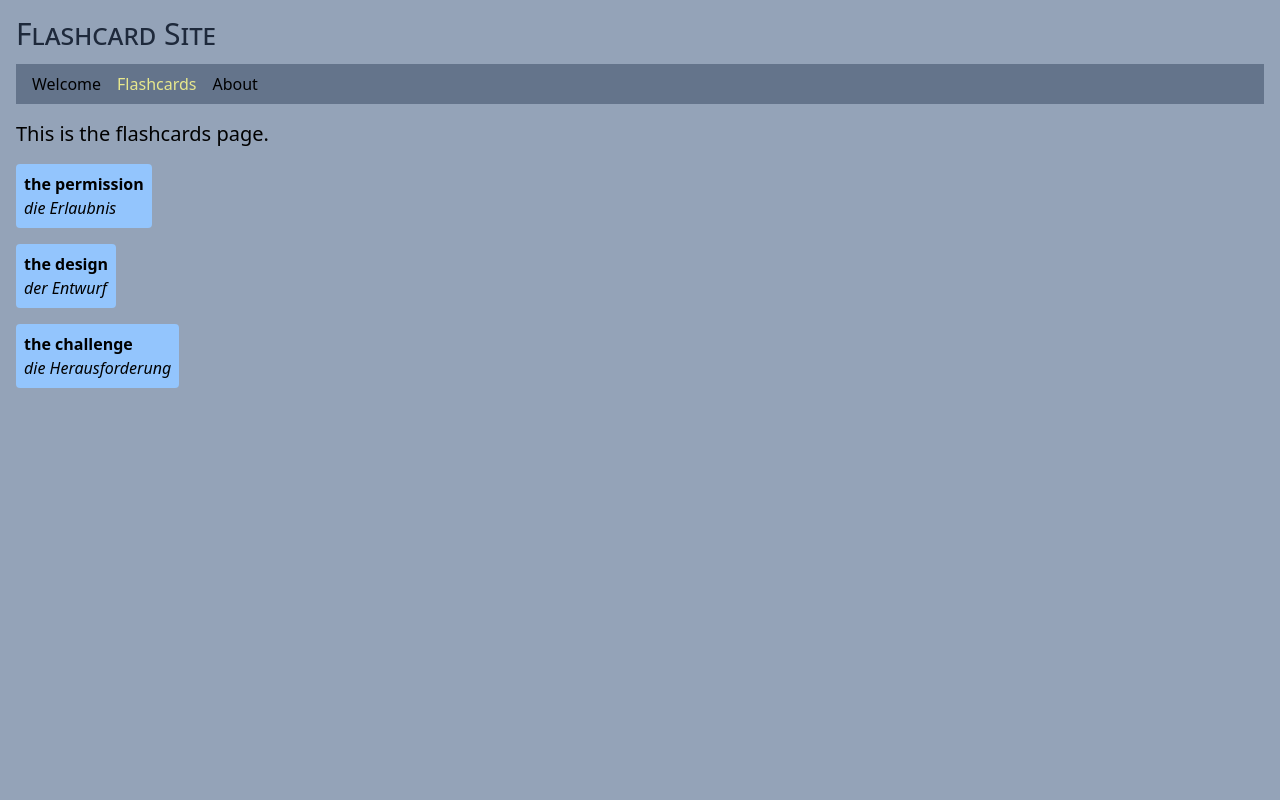
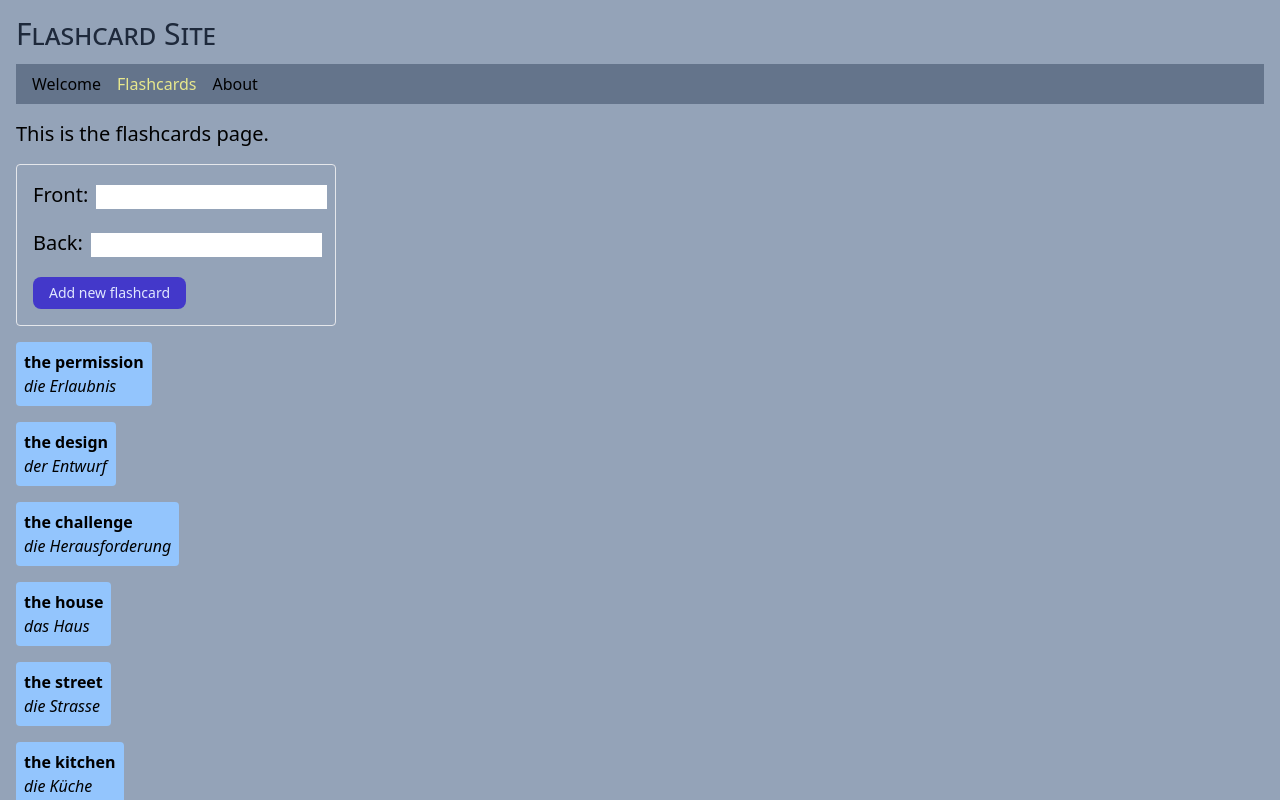
Before and after one commit to edwardtanguay/et412-react-query-flashcard-site, a React (Vite) app: page /flashcards in a window 1280 px wide. Shown: the top 800 px of the page. Built offline with nearby package versions, Linux system fonts and the light colour scheme; data requests are answered from the project's data file.

Commit message:
finished

```diff
--- a/backend/data/db.json
+++ b/backend/data/db.json
@@ -14,6 +14,31 @@
       "front": "the challenge",
       "back": "die Herausforderung",
       "id": 3
+    },
+    {
+      "front": "the house",
+      "back": "das Haus",
+      "id": 4
+    },
+    {
+      "front": "the street",
+      "back": "die Strasse",
+      "id": 5
+    },
+    {
+      "front": "the kitchen",
+      "back": "die Küche",
+      "id": 6
+    },
+    {
+      "front": "sdf",
+      "back": "sdfd",
+      "id": 7
+    },
+    {
+      "front": "sdfsdf",
+      "back": "dfdf",
+      "id": 8
     }
   ]
 }
--- a/src/dataModel/flashcardModel.ts
+++ b/src/dataModel/flashcardModel.ts
@@ -1,5 +1,5 @@
 import axios from "axios";
-import { IFlashcard } from "../interfaces";
+import { IFlashcard, INewFlashcard } from "../interfaces";
 
 const flashcardsUrl = "http://localhost:3011/flashcards";
 
@@ -15,3 +15,28 @@ export const getFlashcards = async () => {
 		}
 	});
 };
+
+export const addFlashcard = async (flashcard: INewFlashcard) => {
+	return new Promise<string>((resolve, reject) => {
+		(async () => {
+			try {
+				const headers = {
+					"Access-Control-Allow-Origin": "*",
+					"Content-Type": "application/json",
+				};
+
+				const response = await axios.post(flashcardsUrl, flashcard, {
+					headers,
+				});
+
+				if (response.status === 201) {
+					resolve("ok");
+				} else {
+					reject("Error status " + response.status);
+				}
+			} catch (e) {
+				reject("Unknown error.");
+			}
+		})();
+	});
+};
--- a/src/index.scss
+++ b/src/index.scss
@@ -6,6 +6,10 @@
 	h1 {
 		font-variant: small-caps;
 	}
+
+	button {
+		@apply h-8 px-4 text-sm text-indigo-100 transition-colors duration-150 bg-indigo-700 rounded-lg hover:bg-indigo-800;
+	}
 }
 
 a.active {
--- a/src/pages/PageFlashcards.tsx
+++ b/src/pages/PageFlashcards.tsx
@@ -1,13 +1,43 @@
-import { IFlashcard } from "../interfaces";
-import { getFlashcards } from "../dataModel/flashcardModel";
-import { useQuery } from "@tanstack/react-query";
+import { IFlashcard, INewFlashcard } from "../interfaces";
+import { addFlashcard, getFlashcards } from "../dataModel/flashcardModel";
+import { QueryClient, useMutation, useQuery } from "@tanstack/react-query";
 import { wait } from "../tools";
+
+const queryClient = new QueryClient();
 
 export const PageFlashcards = () => {
 	const flashcardsQuery = useQuery<IFlashcard[]>({
 		queryKey: ["flashcards"],
 		queryFn: () => wait(2000).then(() => getFlashcards()),
 	});
+
+	const newFlashcardMutation = useMutation({
+		mutationFn: async (newFlashcard: INewFlashcard) => {
+			addFlashcard(newFlashcard);
+		},
+		onSuccess: async () => {
+			// TODO: fix it so invalidateQueries actulaly invalidates the queries
+			await queryClient.invalidateQueries({ queryKey: ["flashcards"] });
+			await queryClient.invalidateQueries({ queryKey: ["flashcards"] });
+		},
+	});
+
+	const handleSubmit = async (event: React.FormEvent<HTMLFormElement>) => {
+		event.preventDefault();
+		const form = event.target as HTMLFormElement;
+		const data = Object.fromEntries(
+			new FormData(event.target as HTMLFormElement)
+		);
+
+		const _newFlashcard: INewFlashcard = {
+			front: String(data.front),
+			back: String(data.back),
+		};
+
+		newFlashcardMutation.mutate(_newFlashcard);
+		// queryClient.invalidateQueries({ queryKey: ["flashcards"] });
+		form.reset();
+	};
 
 	if (flashcardsQuery.isLoading) {
 		return <p>Loading...</p>;
@@ -30,6 +60,26 @@ export const PageFlashcards = () => {
 					<h2 className="text-xl mb-4">
 						This is the flashcards page.
 					</h2>
+
+					<form
+						onSubmit={handleSubmit}
+						className="mt border p-4 rounded w-80 mb-4 pb-0"
+					>
+						<div className="mb-4 flex gap-2 items-center">
+							<label htmlFor="front" className="text-xl pb-1">
+								Front:
+							</label>
+							<input name="front" id="front" type="text" />
+						</div>
+						<div className="mb-4 flex gap-2 items-center">
+							<label htmlFor="back" className="text-xl pb-1">
+								Back:
+							</label>
+							<input name="back" id="back" type="text" />
+						</div>
+						<button className="mb-4">Add new flashcard</button>
+					</form>
+
 					<div className="">
 						{flashcardsQuery.data.map((flashcard) => {
 							return (
```
Also changed, not shown: src/interfaces.ts (+5 -2 lines).
